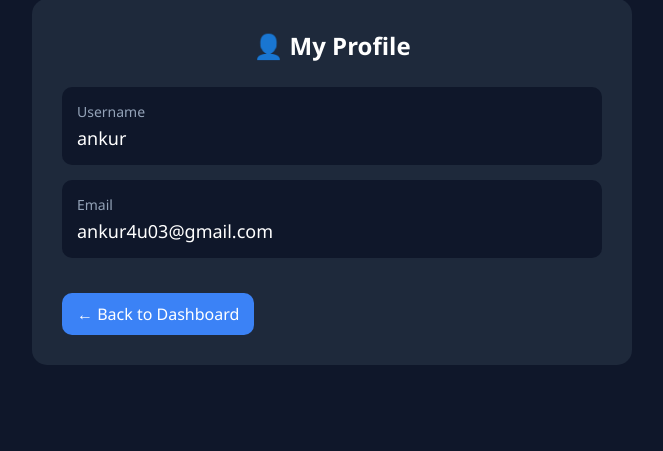
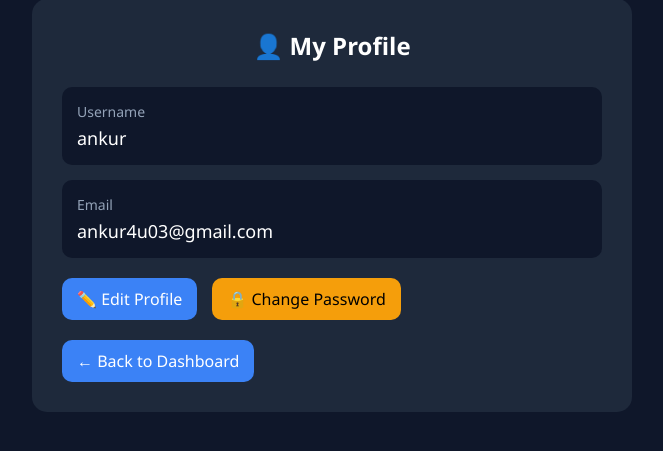
Before and after one commit to ankur4u03/expense-tracker-pro, a Flask app: page /profile in a window 1280 px wide. Shown: the part 81-532 px from the top of the page, without its empty margins (308-971 px from the left). Run offline with Flask 3, Linux system fonts and the light colour scheme; a user stored in the database is signed in; data comes from the database, SQL or seed files in the repository.

Commit message:
Header fixed

```diff
--- a/app.py
+++ b/app.py
@@ -419,6 +419,14 @@ def profile():
         username=user[0],
         email=user[1]
     )
+@app.route("/edit-profile")
+def edit_profile():
+    return "Edit Profile Page Coming Soon"
+
+
+@app.route("/change-password")
+def change_password():
+    return "Change Password Page Coming Soon"
 # ==========================
 # LOGOUT
 # ==========================
--- a/templates/profile.html
+++ b/templates/profile.html
@@ -47,6 +47,28 @@
             border-radius:10px;
             text-decoration:none;
         }
+        .profile-actions{
+    margin-top:20px;
+    display:flex;
+    gap:15px;
+    flex-wrap:wrap;
+}
+
+.edit-profile-btn{
+    background:#3b82f6;
+    color:white;
+    padding:10px 15px;
+    border-radius:10px;
+    text-decoration:none;
+}
+
+.change-password-btn{
+    background:#f59e0b;
+    color:black;
+    padding:10px 15px;
+    border-radius:10px;
+    text-decoration:none;
+}
     </style>
 </head>
 
@@ -68,6 +90,18 @@
             <div class="profile-value">{{ email }}</div>
         </div>
 
+        <div class="profile-actions">
+
+    <a href="/edit-profile" class="edit-profile-btn">
+        ✏️ Edit Profile
+    </a>
+
+    <a href="/change-password" class="change-password-btn">
+        🔒 Change Password
+    </a>
+
+</div>
+
         <a href="/" class="back-btn">← Back to Dashboard</a>
 
     </div>
```
